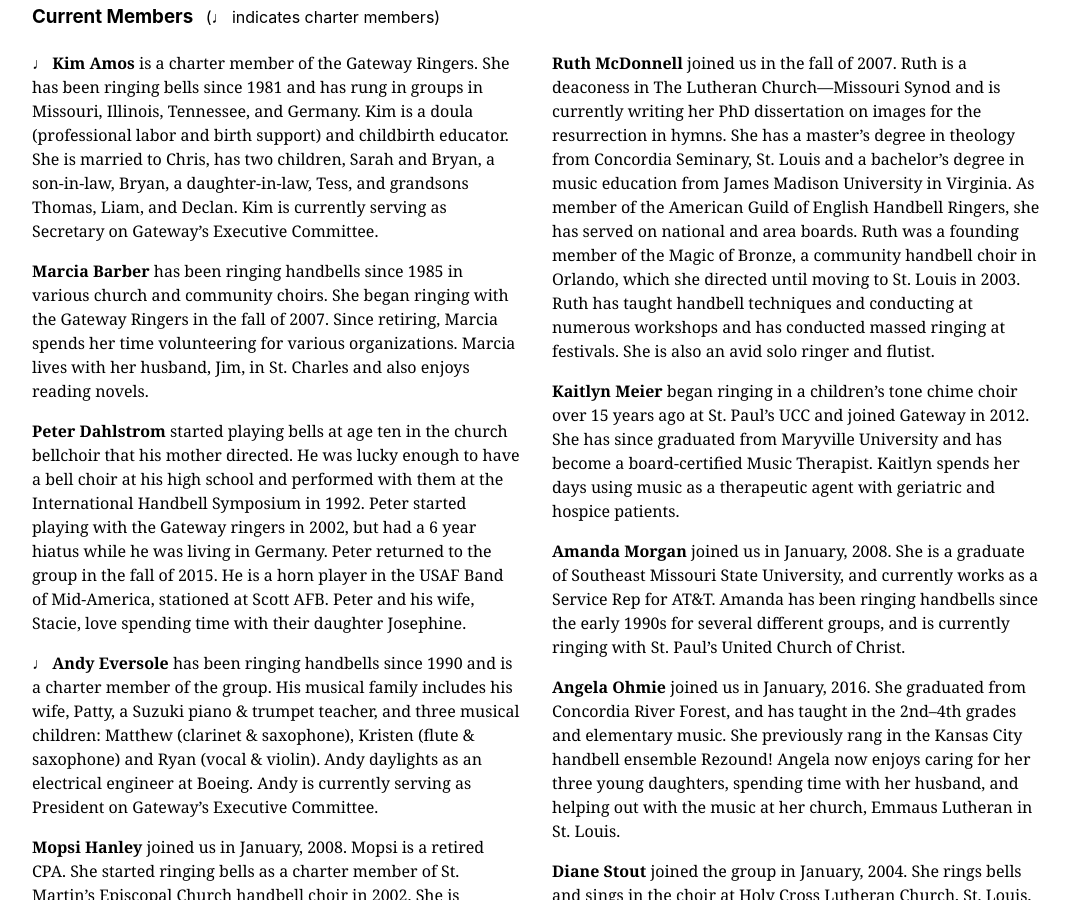
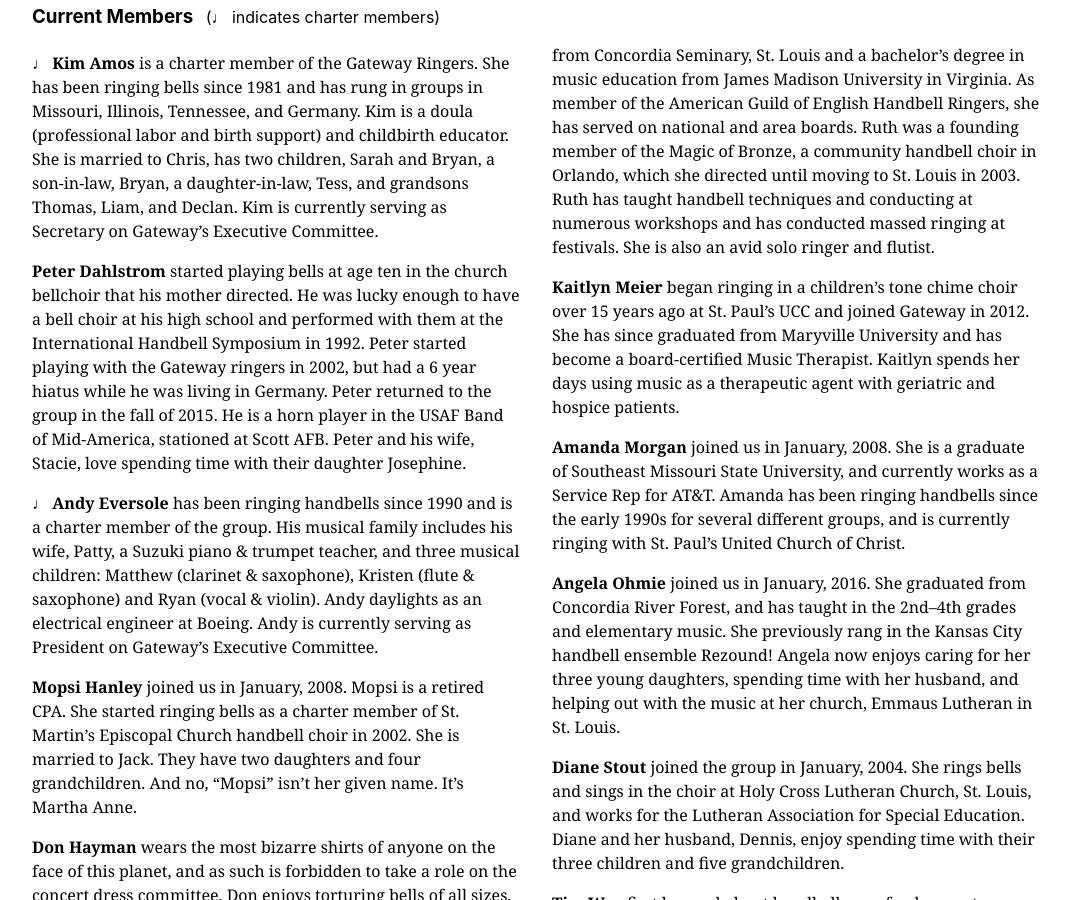
Before and after one commit to GatewayRingers/GatewayRingers.github.io, a Jekyll site: the page built from musicians.html, in a window 1280 px wide and 900 px high, scrolled down 1483 px. Shown: the whole window, without its empty margins (104-1174 px from the left). Built offline with Jekyll 4.4.1, drawn with Linux system fonts in a browser that asks for light colours.

Commit message:
Update musicians.html

```diff
--- a/musicians.html
+++ b/musicians.html
@@ -47,12 +47,6 @@ Cincinnati  Conservatory.</p>
   birth support) and childbirth educator. She is married to Chris,
   has two children, Sarah and Bryan, a son-in-law, Bryan, a daughter-in-law, Tess, and grandsons Thomas, Liam, and Declan. Kim is
   currently serving as Secretary on Gateway’s Executive Committee.</li>
-
-  <li class="pv2" id="Marcia"><strong>Marcia Barber</strong> has been ringing handbells since 1985
-  in various church and community choirs.  She began ringing with the Gateway Ringers
-  in the fall of 2007. Since retiring, Marcia spends her time volunteering for various organizations.
-  Marcia lives with her husband, Jim, in St. Charles and also enjoys reading novels.
-  </li>
 
   <li class="pv2" id="Peter"><strong>Peter Dahlstrom </strong> started playing bells at age ten in the church bellchoir that his mother directed.  He was lucky enough to have a bell choir at his high school and performed with them at the International Handbell Symposium in 1992.  Peter started playing with the Gateway ringers in 2002, but had a 6 year hiatus while he was living in Germany.  Peter returned to the group in the fall of 2015.  He is a horn player in the USAF Band of Mid-America, stationed at Scott AFB.  Peter and his wife, Stacie, love spending time with their daughter Josephine.
   </li>
```
